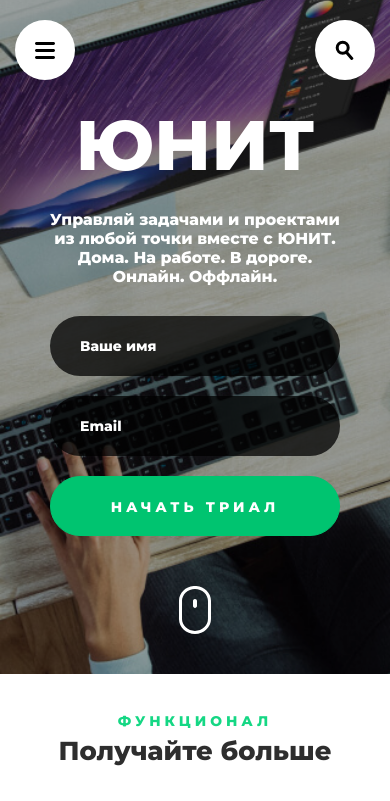
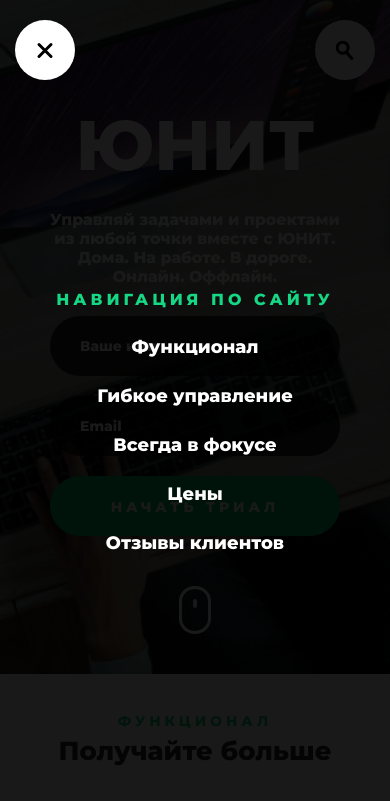
Before and after one commit to belyimiska/unit-project, a plain HTML site: page index.html in a window 390 px wide. Both pictures are taken after a click on the button 45 px from the left and 50 px from the top of the page. Shown: the top 801 px of the page. Drawn offline with Linux system fonts and the light colour scheme.

Commit message:
add mobile navigation

```diff
--- a/index.html
+++ b/index.html
@@ -26,11 +26,23 @@
     <header class="header">
       <div class="header__wrapper">
         <div class="header__btns">
-          <button class="button-round">
-            <img src="./img/header/nav.svg" alt="nav" />
+          <button class="nav-icon">
+            <div class="nav-icon__middle"></div>
           </button>
 
-          <button class="button-round">
+          <nav class="nav">
+            <h2 class="nav__top">навигация по сайту</h2>
+
+            <ul class="nav__list">
+              <li><a href="#functional">Функционал</a></li>
+              <li><a href="#tasks">Гибкое управление</a></li>
+              <li><a href="#focus">Всегда в фокусе</a></li>
+              <li><a href="#price">Цены</a></li>
+              <li><a href="#clients">Отзывы клиентов</a></li>
+            </ul>
+          </nav>
+
+          <button class="header__btns-search button-round">
             <img src="./img/header/search.svg" alt="search" />
           </button>
         </div>
@@ -141,7 +153,7 @@
         </div>
       </section>
 
-      <section class="section-tasks">
+      <section class="section-tasks" id="tasks">
         <div class="container">
           <div class="section-tasks__row">
             <div class="section-tasks__content">
@@ -173,7 +185,7 @@
         </div>
       </section>
 
-      <section class="section-focus">
+      <section class="section-focus" id="focus">
         <div class="container">
           <div class="section-focus__row">
             <div class="section-focus__img">
@@ -204,7 +216,7 @@
         </div>
       </section>
 
-      <section class="section-price">
+      <section class="section-price" id="price">
         <div class="section-price__content">
           <div class="container">
             <div class="section-price__header">
@@ -282,7 +294,7 @@
         </div>
       </section>
 
-      <section class="section-clients">
+      <section class="section-clients" id="clients">
         <div class="container">
           <div class="section-clients__header">
             <div class="section-clients__title">
@@ -372,5 +384,7 @@
         </div>
       </div>
     </footer>
+
+    <script src="./js/main.js"></script>
   </body>
 </html>
--- /dev/null
+++ b/js/main.js
@@ -0,0 +1,15 @@
+const nav = document.querySelector(".nav");
+const navIcon = document.querySelector(".nav-icon");
+const navLinks = nav.querySelectorAll("a");
+
+navIcon.addEventListener("click", function () {
+  navIcon.classList.toggle("nav-icon--active");
+  nav.classList.toggle("nav--active");
+});
+
+navLinks.forEach((link) => {
+  link.addEventListener("click", function () {
+    nav.classList.remove("nav--active");
+    navIcon.classList.remove("nav-icon--active");
+  });
+});
--- a/sass/base/_base.scss
+++ b/sass/base/_base.scss
@@ -8,6 +8,7 @@
 // font-family: 'Montserrat', sans-serif;
 
 html {
+  scroll-behavior: smooth;
   height: 100%; /* sticky footer */
 }
 
--- a/sass/blocks/_header.scss
+++ b/sass/blocks/_header.scss
@@ -1,5 +1,6 @@
 .header {
   position: relative;
+  z-index: 10;
 
   background-image: url("../img/bg/header-bg.jpg");
   background-size: cover;
@@ -79,6 +80,10 @@
   @media (max-width: 899px) {
     margin-bottom: 30px;
   }
+}
+
+.header__btns-search {
+  margin-left: auto;
 }
 
 .header__content {
--- /dev/null
+++ b/sass/blocks/_nav-icon.scss
@@ -0,0 +1,103 @@
+$lineWidth: 20px;
+$lineHeight: 3px;
+
+$lineMargin: 4px;
+
+// $width: $lineWidth;
+// $height: $lineHeight * 3 + $lineMargin * 2;
+$height: 60px;
+$width: 60px;
+
+$radius: 2px;
+
+$color: #000;
+
+.nav-icon {
+  display: flex;
+  justify-content: center;
+  align-items: center;
+
+  width: $width;
+  height: $height;
+
+  border: none;
+  border-radius: 50%;
+  background-color: #fff;
+
+  cursor: pointer;
+
+  transition: background-color 0.2s ease-in;
+
+  &:hover {
+    background: #00c470;
+
+    .nav-icon__middle,
+    .nav-icon__middle::after,
+    .nav-icon__middle::before {
+      background-color: #fff;
+    }
+  }
+
+  &:focus {
+    outline: none;
+  }
+}
+
+.nav-icon__middle {
+  position: relative;
+  width: $lineWidth;
+  height: $lineHeight;
+  background-color: $color;
+  border-radius: $radius;
+
+  transition: background-color 0s ease-in 0.1s;
+
+  &::before,
+  &::after {
+    content: "";
+
+    position: absolute;
+    left: 0;
+
+    width: $lineWidth;
+    height: $lineHeight;
+    background-color: $color;
+    border-radius: $radius;
+
+    transition: transform 0.2s ease-in, top 0.2s linear 0.2s,
+      background-color 0s ease-in 0.1s;
+  }
+
+  &::before {
+    top: -($lineHeight + $lineMargin);
+  }
+
+  &::after {
+    top: $lineHeight + $lineMargin;
+  }
+}
+
+.nav-icon.nav-icon--active {
+  position: fixed;
+  z-index: 9;
+}
+
+.nav-icon.nav-icon--active .nav-icon__middle {
+  background-color: transparent;
+
+  &::before {
+    transform: rotate(45deg);
+    top: 0;
+
+    transition: top 0.2s linear, transform 0.2s ease-in 0.2s,
+      background-color 0.2s ease-in;
+  }
+
+  &::after {
+    transform: rotate(-45deg);
+    top: 0;
+
+    transition: top 0.2s linear, transform 0.2s ease-in 0.2s,
+      background-color 0.2s ease-in;
+  }
+}
--- /dev/null
+++ b/sass/blocks/_nav.scss
@@ -0,0 +1,73 @@
+.nav {
+  display: flex;
+  flex-direction: column;
+  justify-content: center;
+  align-items: center;
+
+  position: fixed;
+  top: -100%;
+  left: 0%;
+
+  width: 100%;
+  height: 100%;
+
+  background-color: rgba(0, 0, 0, 0.9);
+  opacity: 0;
+
+  transition: opacity 0.2s ease-in, top 0.01s ease-in 0.2s;
+}
+
+.nav__list {
+  text-align: center;
+
+  li:not(:last-child) {
+    margin-bottom: 40px;
+
+    /* Mobile XS */
+    @media (max-width: 599px) {
+      margin-bottom: 30px;
+    }
+  }
+
+  a {
+    font-weight: 700;
+    font-size: 24px;
+    line-height: 1;
+    text-decoration: none;
+
+    color: #fff;
+
+    &:hover {
+      color: #15d784;
+    }
+
+    /* Mobile XS */
+    @media (max-width: 599px) {
+      font-size: 18px;
+    }
+  }
+}
+
+.nav.nav--active {
+  top: 0;
+  opacity: 1;
+  transition: opacity 0.25s ease-in;
+}
+
+.nav__top {
+  margin-bottom: 50px;
+
+  font-weight: 700;
+  font-size: 18px;
+  line-height: 1;
+  letter-spacing: 4px;
+  text-transform: uppercase;
+
+  color: #15d784;
+
+  /* Mobile XS */
+  @media (max-width: 599px) {
+    margin-bottom: 30px;
+    font-size: 16px;
+  }
+}
--- a/sass/main.scss
+++ b/sass/main.scss
@@ -20,6 +20,8 @@
 @import "./blocks/section-clients";
 @import "./blocks/slider";
 @import "./blocks/footer";
+@import "./blocks/nav";
+@import "./blocks/nav-icon";
 
 // Media
 @import "./media/media";
```
Also changed, not shown: css/main.css, 1 other file.
